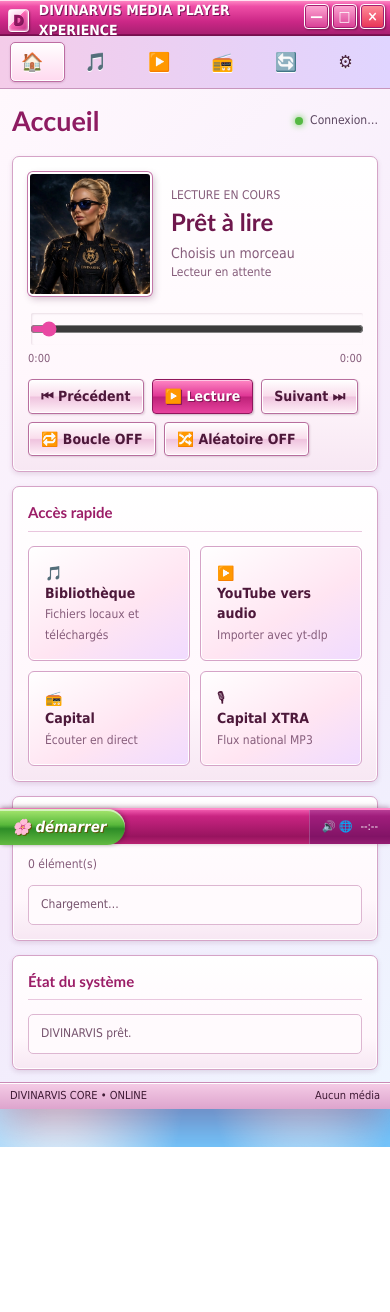
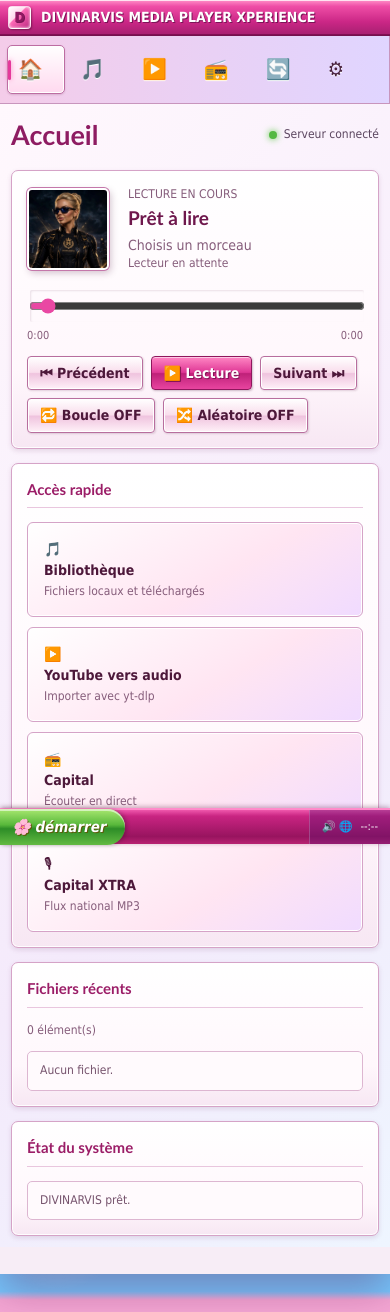
Before and after one commit to divinarvis/olga, a Flask app: page / in a window 390 px wide. Before the commit the page ends 1147 px from the top, so only its background shows below. Run offline with Flask 3, Linux system fonts and the light colour scheme; data that the repository does not hold is empty.

Commit message:
Update index.html

```diff
--- a/templates/index.html
+++ b/templates/index.html
@@ -50,9 +50,15 @@ button:disabled{opacity:.48;cursor:not-allowed}
 .playlist{display:grid;gap:5px;max-height:510px;overflow:auto}.track-row{display:grid;grid-template-columns:20px minmax(0,1fr) auto auto;align-items:center;gap:7px;padding:8px;border:1px solid transparent;border-radius:6px}.track-row:hover{background:rgba(255,255,255,.055);border-color:var(--line)}.track-icon{color:var(--accent)}.track-name{overflow:hidden;text-overflow:ellipsis;white-space:nowrap;cursor:pointer}.track-name small{display:block;color:var(--muted);font-size:10px}.small{min-height:28px;padding:4px 8px;font-size:11px}
 .sync-button{width:100%;padding:10px}.sync-on{background:#174f78}.sync-off{background:#333}.log{max-height:205px;overflow:auto;white-space:pre-wrap;font:11px/1.5 Consolas,monospace;color:#cfcfcf}.statusbar{display:flex;justify-content:space-between;align-items:center;padding:0 10px;border-top:1px solid var(--line);background:rgba(25,25,25,.75);color:var(--muted);font-size:11px}
 .radio-state{margin-top:10px}
+@media(max-width:900px){body{padding:0}.window{min-height:100vh;border:0;border-radius:0}.shell{grid-template-columns:74px 1fr}.sidebar{align-items:center}.nav-btn{justify-content:center;font-size:0}.nav-btn span{font-size:20px}.side-caption{display:none}.grid{grid-template-columns:1fr}.content{padding:14px}}
+@media(max-width:560px){.window-actions{display:none}.shell{grid-template-columns:1fr;grid-template-rows:auto 1fr}.sidebar{position:sticky;top:0;z-index:5;flex-direction:row;border-right:0;border-bottom:1px solid var(--line);overflow:auto}.sidebar-spacer,.side-caption{display:none}.nav-btn{width:auto;min-width:48px}.player{grid-template-columns:82px minmax(0,1fr)}.cover{width:82px;height:82px}.track-title{font-size:19px}.quick-grid,.radio-buttons{grid-template-columns:1fr}.statusbar{display:none}}
 </style>
 
 <style id="xp-girly-theme">
+/* ==========================================================
+   DIVINARVIS XP GIRLY EXPERIENCE
+   Nostalgie Luna + palette rose, sans modifier la logique.
+   ========================================================== */
 :root{
   --xp-pink:#e948a3;
   --xp-pink-dark:#a62075;
@@ -166,6 +172,7 @@ input:focus{border-color:#e33a98;box-shadow:0 0 0 1px #ffc5e4}
   color:#3e1a34;border-top:1px solid #c98bb6;
   background:linear-gradient(#f5cce6,#dda4cd);box-shadow:inset 0 1px white;font-size:11px
 }
+/* Barre des tâches XP Girly, purement décorative */
 .xp-taskbar{
   position:fixed;left:0;right:0;bottom:0;height:36px;z-index:999;
   display:flex;align-items:center;
@@ -181,40 +188,14 @@ input:focus{border-color:#e33a98;box-shadow:0 0 0 1px #ffc5e4}
 .xp-start:hover{filter:brightness(1.08)}
 .xp-task-app{margin-left:10px;color:white;border:1px solid rgba(255,255,255,.28);border-radius:3px;padding:4px 12px;background:rgba(255,255,255,.12);font-size:12px}
 .xp-tray{margin-left:auto;height:100%;display:flex;align-items:center;gap:8px;padding:0 12px;color:white;background:rgba(92,19,113,.38);border-left:1px solid rgba(255,255,255,.22);font-size:11px}
+@media(max-width:900px){body{padding:0 0 38px}.window{min-height:calc(100vh - 38px);border:0;border-radius:0}.shell{grid-template-columns:72px 1fr}.sidebar{background:linear-gradient(#f4cce9,#e5d6ff)}.nav-btn{font-size:0}.nav-btn span{font-size:20px}}
+@media(max-width:560px){.shell{grid-template-columns:1fr;grid-template-rows:auto 1fr}.sidebar{background:linear-gradient(90deg,#f4cce9,#e0d5ff);border-bottom:1px solid #c895bd}.xp-task-app{display:none}.xp-start{min-width:94px}.content{padding:11px}.window{grid-template-rows:36px 1fr 27px}}
 
-.radio-buttons{display:flex;flex-direction:column;gap:8px;align-items:flex-start}
-.love-radio-btn{display:inline-flex;align-items:center;justify-content:center;gap:8px;background:linear-gradient(#ff766f,#db1e27 48%,#bd1119 52%,#f13b40)!important;border-color:#a30d14!important;color:#fff!important;text-shadow:1px 1px #790a0f!important}
-.love-radio-icon{width:22px;height:22px;flex:0 0 22px;border-radius:4px;object-fit:cover;background:#e5262d;border:1px solid rgba(255,255,255,.78)}
-
-/* ==========================================================
-   OPTIMISATION MOBILE EXACTE (IPHONE)
-   ========================================================== */
-@media(max-width:768px){
-  body{padding:0 0 38px}
-  .window{min-height:calc(100vh - 38px);border:0;border-radius:0;grid-template-rows:36px 1fr 27px}
-  .shell{display:flex !important;flex-direction:column !important}
-  .sidebar{
-    display:flex !important;flex-direction:row !important;
-    position:sticky;top:0;z-index:100;
-    overflow-x:auto;overflow-y:hidden;
-    padding:6px 10px;border-right:0;border-bottom:1px solid #c895bd;
-    background:linear-gradient(90deg,#f4cce9,#e0d5ff) !important;
-    gap:8px;
-  }
-  .sidebar-spacer, .side-caption{display:none !important}
-  .nav-btn{
-    width:auto !important;min-width:44px;height:40px;
-    padding:0 10px;justify-content:center;
-    font-size:0 !important;
-  }
-  .nav-btn span{font-size:18px !important}
-  .nav-btn.active:before{display:none}
-  .content{padding:12px}
-  .grid{grid-template-columns:1fr !important}
-  .xp-task-app{display:none}
-  .xp-start{min-width:94px}
-  .radio-buttons{display:flex !important;flex-direction:column !important;align-items:flex-start !important}
-}
+/* Love Radio Russie & Style des boutons radios alignés à 3 */
+.radio-buttons{grid-template-columns:repeat(3,minmax(0,1fr))}
+.love-radio-btn{display:flex;align-items:center;justify-content:center;gap:8px;background:linear-gradient(#ff766f,#db1e27 48%,#bd1119 52%,#f13b40)!important;border-color:#a30d14!important;color:#fff!important;text-shadow:1px 1px #790a0f!important}
+.love-radio-icon{width:28px;height:28px;flex:0 0 28px;border-radius:6px;object-fit:cover;background:#e5262d;border:1px solid rgba(255,255,255,.78);box-shadow:inset 0 0 0 1px rgba(255,255,255,.25),1px 1px 3px rgba(94,8,14,.28)}
+@media(max-width:700px){.radio-buttons{grid-template-columns:1fr}.love-radio-btn{justify-content:flex-start}}
 </style>
 </head>
 <body>
@@ -293,7 +274,7 @@ input:focus{border-color:#e33a98;box-shadow:0 0 0 1px #ffc5e4}
             <h2>Stations</h2>
             <div class="radio-buttons">
               <button id="capitalBtn" class="btn primary">▶️ Capital</button>
-              <button id="loveRadioBtn" class="btn love-radio-btn"><img class="love-radio-icon" src="/static/loveradio.jpg" alt=""><span>Love Radio</span></button>
+              <button id="loveRadioBtn" class="btn love-radio-btn"><img class="love-radio-icon" src="/static/loveradio.jpg" alt=""><span>Love Radio Russie</span></button>
               <button id="xtraBtn" class="btn primary">▶️ Capital XTRA</button>
             </div>
             <div id="radioState" class="notice radio-state">Aucune radio active</div>
@@ -321,9 +302,18 @@ input:focus{border-color:#e33a98;box-shadow:0 0 0 1px #ffc5e4}
 </div>
 
 <div class="xp-taskbar">
-  <button class="xp-start">🌸 démarrer</button>
-  <div class="xp-task-app">🎵 DIVINARVIS MEDIA PLAYER XPERIENCE</div>
-  <div class="xp-tray">🔊 🌐 <span id="xpClock">--:--</span></div>
+  <button class="xp-start">
+    🌸 démarrer
+  </button>
+
+  <div class="xp-task-app">
+    🎵 DIVINARVIS MEDIA PLAYER XPERIENCE
+  </div>
+
+  <div class="xp-tray">
+    🔊 🌐
+    <span id="xpClock">--:--</span>
+  </div>
 </div>
 
 <script src="/static/divinarvis-ai-launcher.js"></script>
@@ -347,13 +337,13 @@ function updateModes(){$("loopBtn").textContent=isLoop?"🔁 Boucle ON":"🔁 Bo
 async function loadFiles(){try{tracks=await api("/api/files");renderPlaylist();$("serverStatus").textContent="Serveur connecté"}catch(e){$("serverStatus").textContent="Serveur inaccessible";log("Chargement : "+e.message)}}
 function buildRows(target,items){const list=$(target);list.replaceChildren();if(!items.length){const e=document.createElement("div");e.className="notice";e.textContent="Aucun fichier.";list.append(e);return}items.forEach(track=>{const index=tracks.findIndex(t=>t.name===track.name),row=document.createElement("div");row.className="track-row";const icon=document.createElement("span");icon.className="track-icon";icon.textContent=index===current?"▶":"♪";const name=document.createElement("div");name.className="track-name";name.title=track.name;name.innerHTML="";const main=document.createElement("span");main.textContent=track.displayName||track.name;const small=document.createElement("small");small.textContent=`${bytes(track.size)} • ${new Date(track.modified*1000).toLocaleDateString()}`;name.append(main,small);name.onclick=()=>playIdx(index);const play=document.createElement("button");play.className="btn small";play.textContent="Lire";play.onclick=()=>playIdx(index);const del=document.createElement("button");del.className="btn small danger";del.textContent="Supprimer";del.onclick=()=>deleteTrack(track.name);row.append(icon,name,play,del);list.append(row)})}
 function renderPlaylist(){$("trackCount").textContent=tracks.length;$("trackCountHome").textContent=tracks.length;buildRows("playlist",tracks);buildRows("recentPlaylist",tracks.slice(0,5))}
-async function playIdx(i,remote=false){if(!Number.isInteger(i)||i<0||i>=tracks.length)return;current=i;currentRadioId=null;audio.src=tracks[i].url;$("title").textContent=tracks[i].displayName\vert{}\vert{}tracks[i].name;$("meta").textContent="Bibliothèque DIVINARVIS";$("liveHint").textContent=tracks[i].name;$("statusTrack").textContent=$("title").textContent;renderPlaylist();try{await audio.play()}catch(_){log("Appuie sur Lecture pour autoriser le son.")}if(!remote)pushSync("playIdx",{index:i,currentTime:0})}
+async function playIdx(i,remote=false){if(!Number.isInteger(i)||i<0||i>=tracks.length)return;current=i;currentRadioId=null;audio.src=tracks[i].url;$("title").textContent=tracks[i].displayName||tracks[i].name;$("meta").textContent="Bibliothèque DIVINARVIS";$("liveHint").textContent=tracks[i].name;$("statusTrack").textContent=$("title").textContent;renderPlaylist();try{await audio.play()}catch(_){log("Appuie sur Lecture pour autoriser le son.")}if(!remote)pushSync("playIdx",{index:i,currentTime:0})}
 async function deleteTrack(name){if(!confirm(`Supprimer « ${name} » du serveur ?`))return;try{await api("/api/delete",{method:"POST",headers:{"Content-Type":"application/json"},body:JSON.stringify({file:name})});if(tracks[current]?.name===name){audio.pause();audio.removeAttribute("src");audio.load();current=-1}await loadFiles();pushSync("delete",{filename:name});log("Supprimé : "+name)}catch(e){log("Suppression impossible : "+e.message)}}
 function moveTrack(d,remote=false){if(!tracks.length)return;let n;if(randomMode&&tracks.length>1){do{n=Math.floor(Math.random()*tracks.length)}while(n===current)}else n=current<0?0:(current+d+tracks.length)%tracks.length;playIdx(n,remote)}
 $("prevBtn").onclick=()=>moveTrack(-1);$("nextBtn").onclick=()=>moveTrack(1);$("playBtn").onclick=async()=>{if(!audio.src&&tracks.length)return playIdx(current>=0?current:0);if(audio.paused){try{await audio.play();pushSync("resume")}catch(_){log("Lecture bloquée par le navigateur.")}}else{audio.pause();pushSync("pause")}};audio.onplay=()=>$("playBtn").textContent="⏸ Pause";audio.onpause=()=>$("playBtn").textContent="▶ Lecture";
 $("loopBtn").onclick=()=>{isLoop=!isLoop;updateModes();pushSync("loop",{isLoop})};$("randomBtn").onclick=()=>{randomMode=!randomMode;updateModes();pushSync("random",{randomMode})};audio.ontimeupdate=()=>{if(Number.isFinite(audio.duration)&&audio.duration>0){$("progress").value=Math.round(audio.currentTime/audio.duration*1000);$("currentTime").textContent=timeText(audio.currentTime);$("duration").textContent=timeText(audio.duration)}};audio.onloadedmetadata=()=>$("duration").textContent=timeText(audio.duration);$("progress").onchange=()=>{if(Number.isFinite(audio.duration)&&audio.duration>0){audio.currentTime=Number($("progress").value)/1000*audio.duration;pushSync("seek",{currentTime:audio.currentTime})}};audio.onended=()=>{if(!isLoop)moveTrack(1)};
 $("customRadioBtn").onclick=()=>{const u=$("radioUrl").value.trim();if(!/^https?:\/\//i.test(u))return log("Entre une URL valide.");tryRadio({name:"Radio personnalisée",urls:[u]},"custom")};
-$("uploadBtn").onclick=async()=>{const fs=Array.from($("fileInput").files||[]);if(!fs.length)return log("Choisis un fichier.");$("uploadBtn").disabled=true;try{for(const f of fs){const form=new FormData();form.append("file",f,f.name);const r=await fetch("/api/upload",{method:"POST",body:form}),d=await r.json().catch(()=>({}));if(!r.ok)throw new Error(d.error\vert{}\vert{}"Import impossible")}$("fileInput").value="";await loadFiles();pushSync("newLocal");log("Fichier(s) importé(s) avec leur nom d'origine.")}catch(e){log("Import : "+e.message)}finally{$("uploadBtn").disabled=false}};$("refreshBtn").onclick=loadFiles;$("clearBtn").onclick=async()=>{if(!tracks.length||!confirm("Supprimer tous les médias du serveur ?"))return;try{await api("/api/delete-all",{method:"POST"});audio.pause();audio.removeAttribute("src");audio.load();current=-1;await loadFiles();pushSync("clear");log("Bibliothèque vidée.")}catch(e){log("Suppression : "+e.message)}};
+$("uploadBtn").onclick=async()=>{const fs=Array.from($("fileInput").files||[]);if(!fs.length)return log("Choisis un fichier.");$("uploadBtn").disabled=true;try{for(const f of fs){const form=new FormData();form.append("file",f,f.name);const r=await fetch("/api/upload",{method:"POST",body:form}),d=await r.json().catch(()=>({}));if(!r.ok)throw new Error(d.error||"Import impossible")}$("fileInput").value="";await loadFiles();pushSync("newLocal");log("Fichier(s) importé(s) avec leur nom d'origine.")}catch(e){log("Import : "+e.message)}finally{$("uploadBtn").disabled=false}};$("refreshBtn").onclick=loadFiles;$("clearBtn").onclick=async()=>{if(!tracks.length||!confirm("Supprimer tous les médias du serveur ?"))return;try{await api("/api/delete-all",{method:"POST"});audio.pause();audio.removeAttribute("src");audio.load();current=-1;await loadFiles();pushSync("clear");log("Bibliothèque vidée.")}catch(e){log("Suppression : "+e.message)}};
 
 $("ytBtn").onclick=async()=>{
   const url=$("ytInput").value.trim();
```
